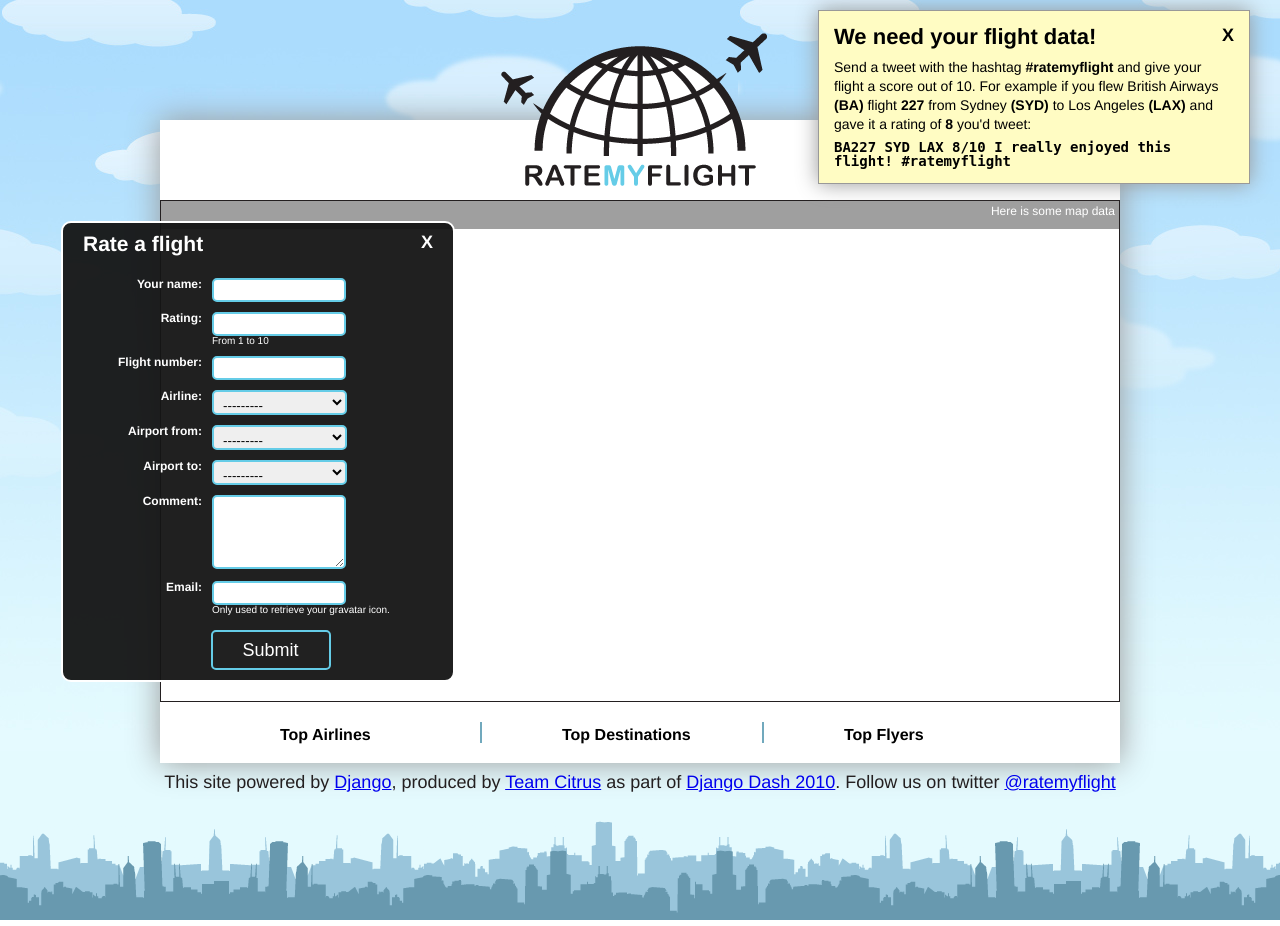
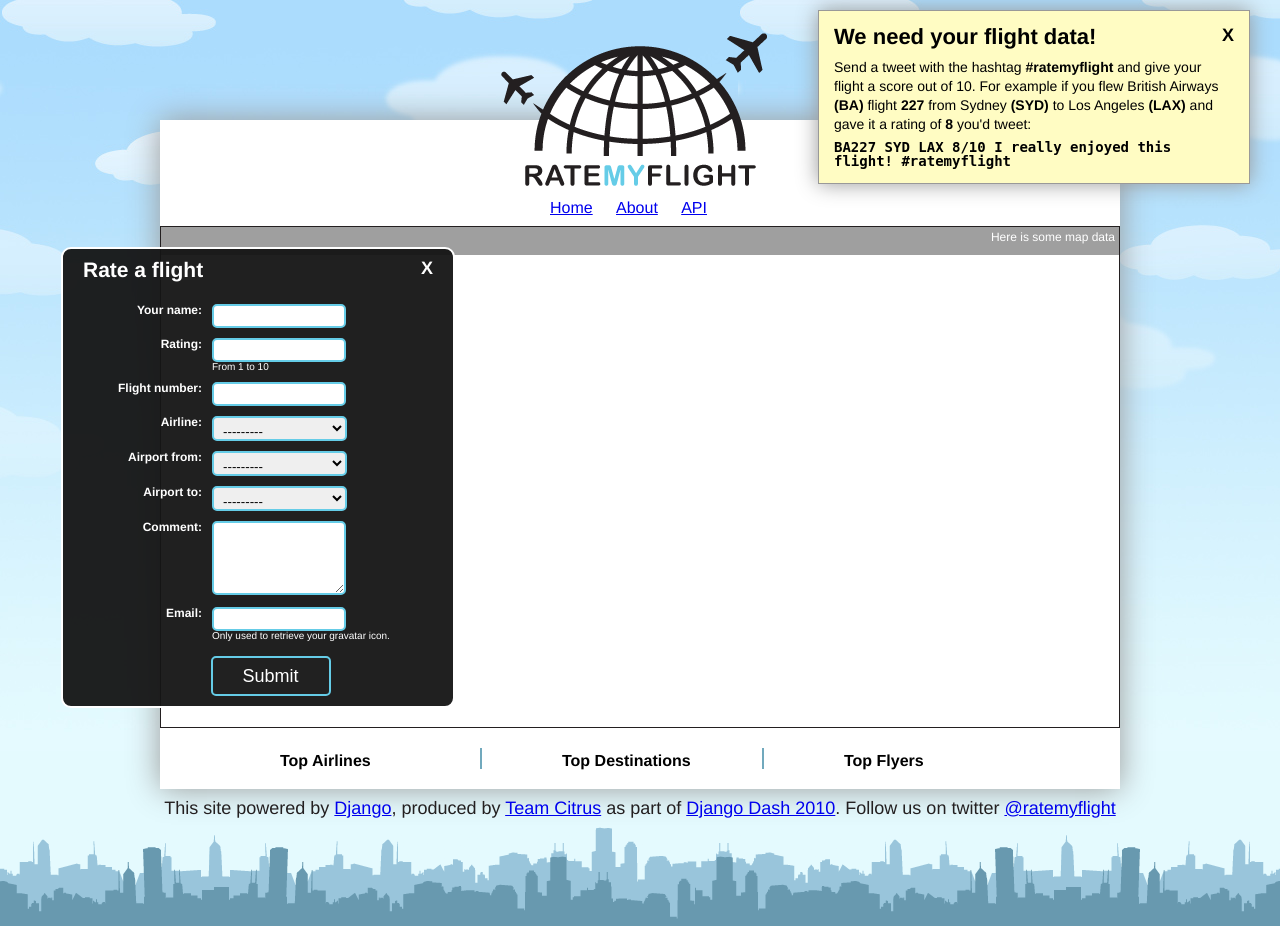
Before and after one commit to stephenmcd/ratemyflight, a Django app: page / in a window 1280 px wide. Run offline with Django 3.2, Linux system fonts and the light colour scheme; data that the repository does not hold is empty; parts of the project's set-up code (start-up, migrations or seed data) failed here and were passed over; some libraries are stand-ins or nearby versions.

Commit message:
Added nav bar.

```diff
--- a/ratemyflight/project_template/templates/base.html
+++ b/ratemyflight/project_template/templates/base.html
@@ -13,6 +13,12 @@
 
     {% block extra_head %}{% endblock %}
     {% include "includes/ga_code.html" %}
+
+    <style>
+        #nav {width:200px; margin:0 auto 10px auto; white-space:nowrap;}
+        #nav li {display:inline; margin:0 10px;}
+        #nav a {font-size:16px;}
+    </style>
 
 </head>
 <body>
@@ -36,6 +42,12 @@
 				<h1 class="logo">Rate My Flight</h1>
 			</div>
 
+			<ul id="nav">
+			    <li><a href="{% url home %}">Home</a></li>
+			    <li><a href="{% url about %}">About</a></li>
+			    <li><a href="{% url api %}">API</a></li>
+			</ul>
+
 			{% block main %}{% endblock %}
 
 			<div id="tops">
```
